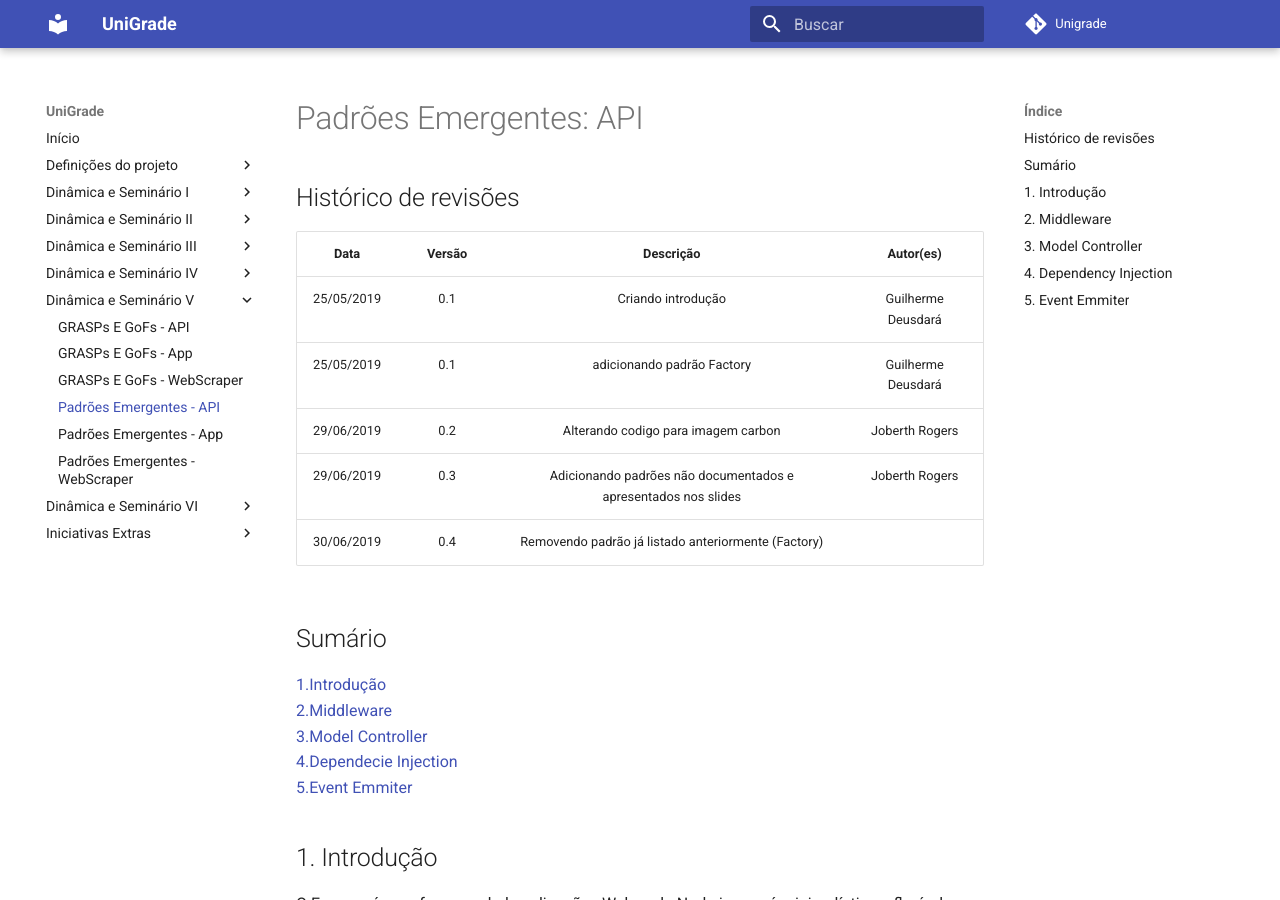
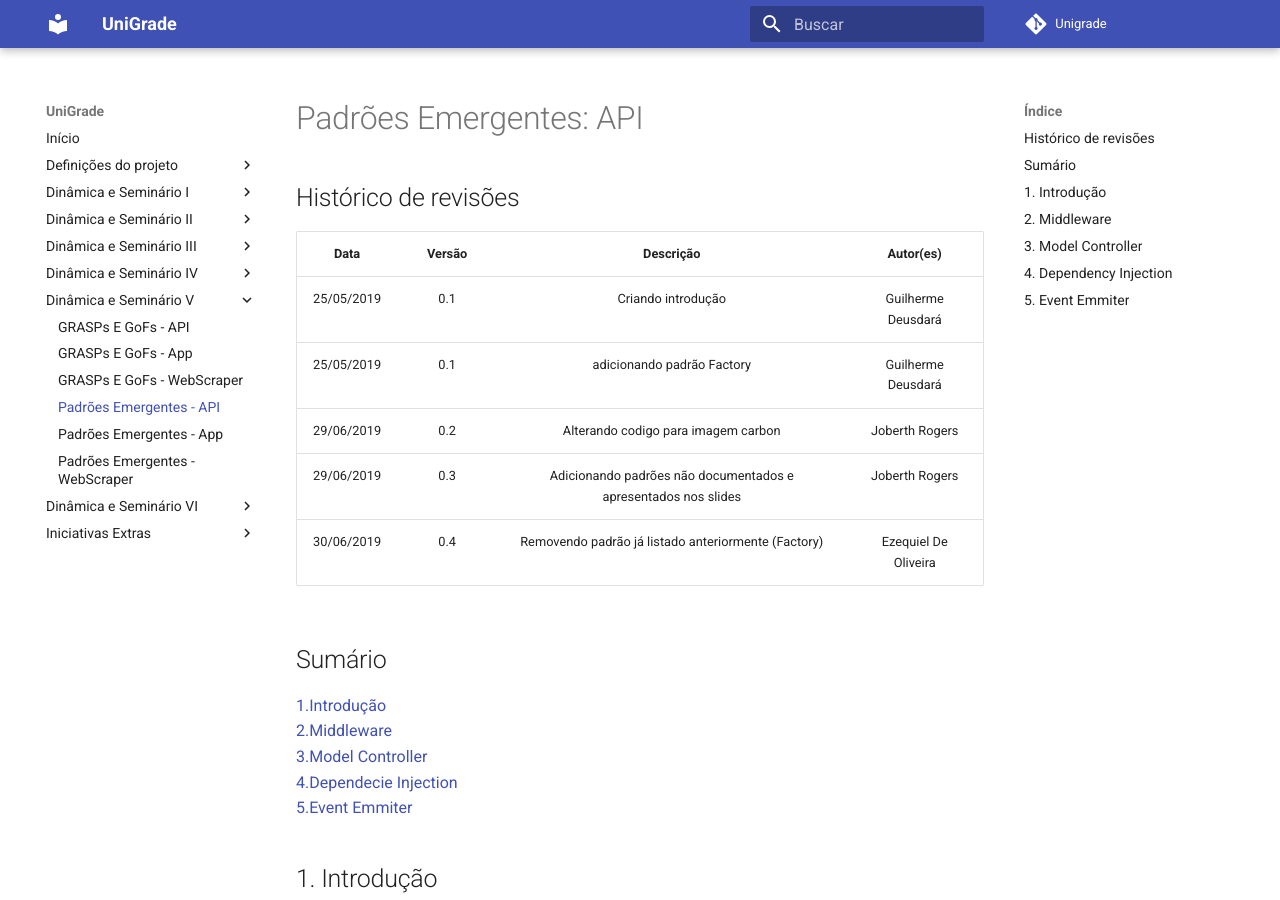
Before and after one commit to ads-unigrade-2019-1/Wiki, an MkDocs documentation site: the page built from docs/dinamica05B/api.md, in a window 1280 px wide and 900 px high. Built offline with MkDocs 1.6.1 and Material for MkDocs 9.7.7, drawn with Linux system fonts in a browser that asks for light colours.

```diff
--- a/docs/dinamica05B/api.md
+++ b/docs/dinamica05B/api.md
@@ -7,7 +7,7 @@
 | 25/05/2019  | 0.1  | adicionando padrão Factory  | Guilherme Deusdará |
 | 29/06/2019  | 0.2  | Alterando codigo para imagem carbon | Joberth Rogers |
 | 29/06/2019 | 0.3 | Adicionando padrões não documentados e apresentados nos slides | Joberth Rogers |
-| 30/06/2019 | 0.4 | Removendo padrão já listado anteriormente (Factory) |
+| 30/06/2019 | 0.4 | Removendo padrão já listado anteriormente (Factory) | Ezequiel De Oliveira |
 
 ## Sumário
 [1.Introdução](#1-Introdução) <br>
```
